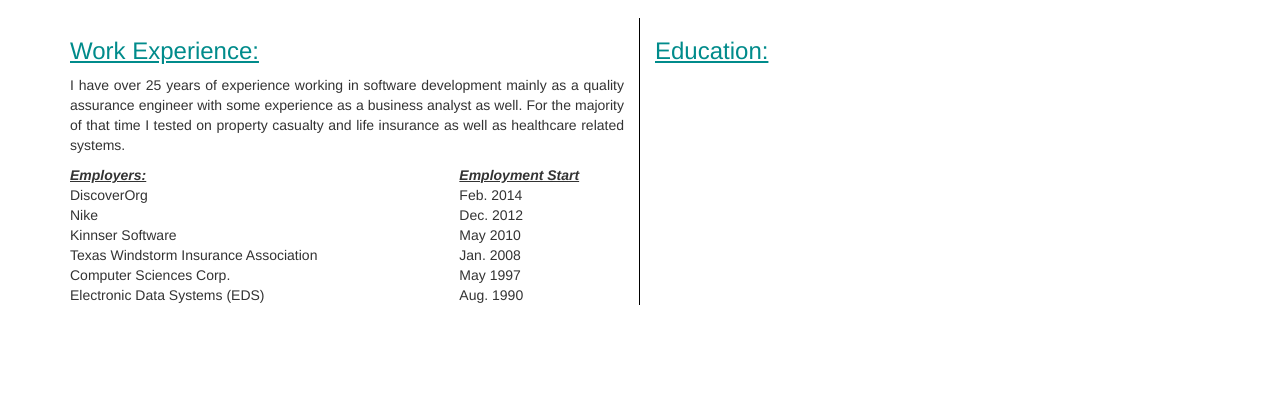
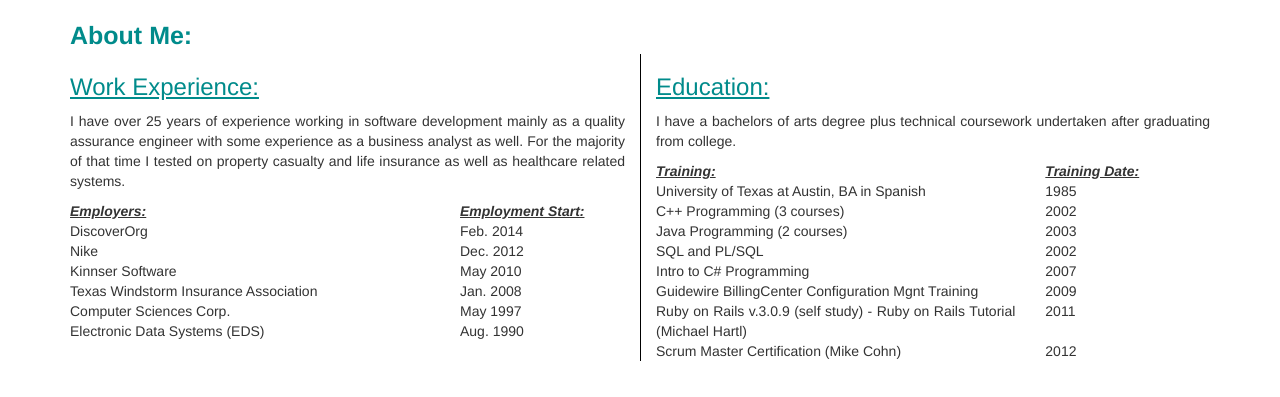
Before and after one commit to jturello/epicodus_portfolio, a plain HTML site: page index.html in a window 1280 px wide. Shown: the part 167-564 px from the top of the page. Drawn offline with nearby package versions, Linux system fonts and the light colour scheme.

Commit message:
add education section and related css

```diff
--- a/css/custom.css
+++ b/css/custom.css
@@ -22,11 +22,17 @@
 }
 
 .header-img {
+  height: 100%;
+}
+
+.aboutme {
+  font-size: 25px;
+  font-weight:bold;
+  color: darkcyan;
 }
 
 .work-experience {
   text-align: justify;
-  border-right: 1px solid black;
 }
 
 .work-experience h3 {
@@ -41,7 +47,7 @@
   text-decoration: underline;
 }
 
-.employment-start-date-header {
+.aboutme-sub-subheader {
 /*  border-bottom: 2px dotted black; */
   font-style: italic;
   font-weight: bold;
@@ -50,6 +56,7 @@
 
 .education {
   text-align: justify;
+  border-left: 1px solid black;
 }
 
 .education h3 {
--- a/index.html
+++ b/index.html
@@ -17,99 +17,180 @@
     <!-- header -->
       <div class="page-header">
         <div class="row">
-          <div class="col-md-2 bio-pic">
+          <div class="col-sm-2 bio-pic">
             <img class="img-responsive header-image" src="images/bio-pic.jpg" alt="photo">
           </div>
-          <div class="col-md-4 name">
+          <div class="col-sm-4 name">
             James Turello
           </div>
-          <div class="col-md-6 job-title">
+          <div class="col-sm-6 job-title">
             <p>QA Engineer / Developer in Training</p>
           </div>
         </div>
       </div>
       <!-- end page-header -->
 
+
       <!-- page body content -->
-    <div class="row body-content">
+      <div class="row aboutme">
+
+        <!-- About Me -->
+        <div class="col-sm-12">
+          About Me:
+        </div>
+      </div>
+      <div class="row">
+
         <!-- work experience -->
-      <div class="col-md-6 work-experience">
+        <div class="col-sm-6 work-experience">
           <h3>Work Experience:</h3>
           <p>I have over 25 years of experience working in software development mainly as a quality assurance engineer with some experience as a business analyst as well. For the majority of that time I tested on property casualty and life insurance as well as healthcare related systems.
           <div class="row">
-          <div class="col-md-8 employer-header">
+            <div class="col-sm-8 aboutme-sub-subheader">
               Employers:
             </div>
-          <div class="col-md-4 employment-start-date-header">
-            Employment Start
+            <div class="col-sm-4 aboutme-sub-subheader">
+              Employment Start:
             </div>
           </div>
           <div class="row">
-          <div class="col-md-8 employer">
+            <div class="col-sm-8 employer">
               DiscoverOrg
             </div>
-          <div class="col-md-4 employment-start-date">
+            <div class="col-sm-4 employment-start-date">
               Feb. 2014
             </div>
           </div>
           <div class="row">
-          <div class="col-md-8 employer">
+            <div class="col-sm-8 employer">
               Nike
             </div>
-          <div class="col-md-4 employment-start-date">
+            <div class="col-sm-4 employment-start-date">
               Dec. 2012
             </div>
           </div>
           <div class="row">
-          <div class="col-md-8 employer">
+            <div class="col-sm-8 employer">
               Kinnser Software
             </div>
-          <div class="col-md-4 employment-start-date">
+            <div class="col-sm-4 employment-start-date">
               May 2010
             </div>
           </div>
           <div class="row">
-          <div class="col-md-8 employer">
+            <div class="col-sm-8 employer">
               Texas Windstorm Insurance Association
             </div>
-          <div class="col-md-4 employment-start-date">
+            <div class="col-sm-4 employment-start-date">
               Jan. 2008
             </div>
           </div>
           <div class="row">
-          <div class="col-md-8 employer">
+            <div class="col-sm-8 employer">
               Computer Sciences Corp.
             </div>
-          <div class="col-md-4 employment-start-date">
+            <div class="col-sm-4 employment-start-date">
               May 1997
             </div>
           </div>
           <div class="row">
-          <div class="col-md-8 employer">
+            <div class="col-sm-8 employer">
               Electronic Data Systems (EDS)
             </div>
-          <div class="col-md-4 employment-start-date">
+            <div class="col-sm-4 employment-start-date">
               Aug. 1990
             </div>
           </div>
+        </div>
+        <!-- end work experience -->
+
+        <!-- Education -->
+        <div class="col-sm-6 education">
+          <h3>Education:</h3>
+          <p>I have a bachelors of arts degree plus technical coursework undertaken after graduating from college.
+
+          <!-- training -->
+          <div class="row">
+            <div class="col-sm-8 aboutme-sub-subheader">
+              Training:
+            </div>
+            <div class="col-sm-4 aboutme-sub-subheader">
+              Training Date:
+            </div>
+          </div>
+          <div class="row">
+            <div class="col-sm-8 training">
+              University of Texas at Austin, BA in Spanish
+            </div>
+            <div class="col-sm-4 training-date">
+              1985
+            </div>
+          </div>
+          <div class="row">
+            <div class="col-sm-8 training">
+              C++ Programming (3 courses)
+            </div>
+            <div class="col-sm-4 training-date">
+              2002
+            </div>
+          </div>
+          <div class="row">
+            <div class="col-sm-8 training">
+              Java Programming (2 courses)
+            </div>
+            <div class="col-sm-4 training-date">
+              2003
+            </div>
+          </div>
+          <div class="row">
+            <div class="col-sm-8 training">
+              SQL and PL/SQL
+            </div>
+            <div class="col-sm-4 training-date">
+              2002
+            </div>
+          </div>
+          <div class="row">
+            <div class="col-sm-8 training">
+              Intro to C# Programming
+            </div>
+            <div class="col-sm-4 training-date">
+              2007
+            </div>
+          </div>
+          <div class="row">
+            <div class="col-sm-8 training">
+              Guidewire BillingCenter Configuration Mgnt Training
+            </div>
+            <div class="col-sm-4 training-date">
+              2009
+            </div>
+          </div>
+          <div class="row">
+            <div class="col-sm-8 training">
+              Ruby on Rails v.3.0.9 (self study) - Ruby on Rails Tutorial (Michael Hartl)
+            </div>
+            <div class="col-sm-4 training-date">
+              2011
+            </div>
+          </div>
+          <div class="row">
+            <div class="col-sm-8 training">
+              Scrum Master Certification (Mike Cohn)
+            </div>
+            <div class="col-sm-4 training-date">
+              2012
+            </div>
+          </div>
+        </div>
+      </div>
+    </div>
+    <!-- end body container -->
 
 
-      <!-- end work experience -->
-
-        </div>
-      <div class="col-md-6 education">
-        <h3> Education:</h3>
-        <p>
     </div>
 
 
-
-
-
-      </div>
-    </div>
-
-    <!-- About Me -->
 
 
 
```
Lines whose indentation alone changed are shown as unchanged.
